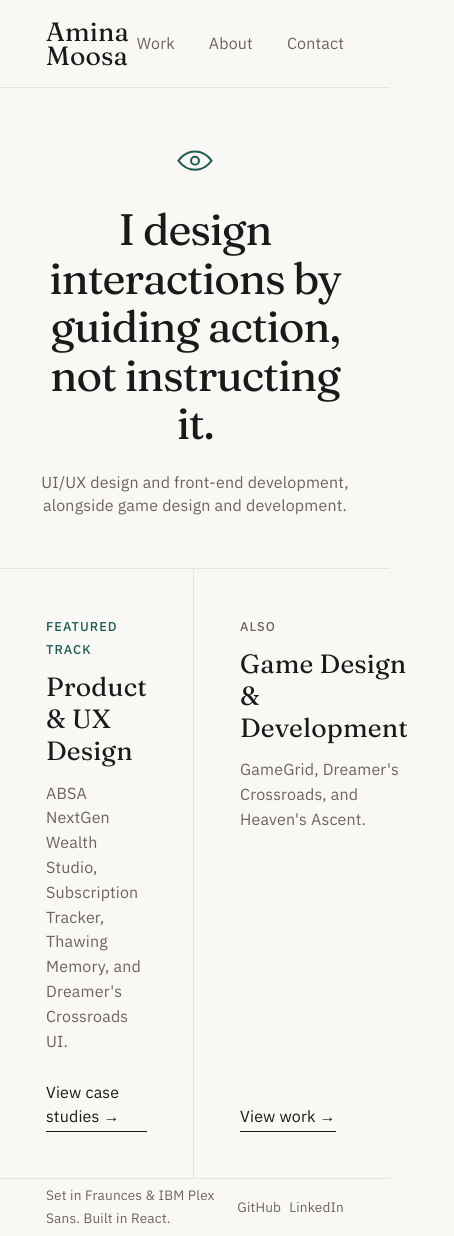
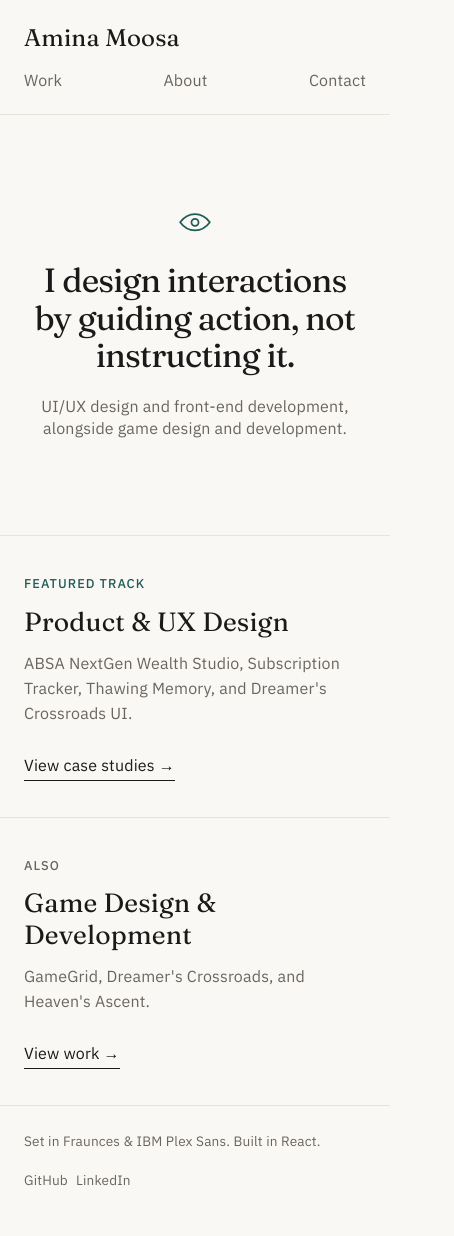
Before and after one commit to Wandering-Wind/wandering-wind.github.io, a React (Vite) app: page / in a window 390 px wide. Shown: the whole page, 454 px wide, since content can reach past the window. Built offline with nearby package versions, Linux system fonts and the light colour scheme.

Commit message:
Added responsiveness

```diff
--- a/src/styles/pages/LandingPage.css
+++ b/src/styles/pages/LandingPage.css
@@ -152,3 +152,106 @@
   white-space: nowrap;
   border: 0;
 }
+
+@media (max-width: 900px) {
+  .landing-header {
+    padding-inline: 32px;
+  }
+
+  .landing-hero {
+    min-height: 350px;
+    padding-inline: 32px;
+  }
+
+  .landing-hero h1 {
+    max-width: 680px;
+    font-size: 2.35rem;
+  }
+
+  .landing-track {
+    min-height: 280px;
+    padding: 36px 32px;
+  }
+
+  .landing-footer {
+    padding-inline: 32px;
+  }
+}
+
+@media (max-width: 700px) {
+  .landing-header {
+    min-height: auto;
+    align-items: flex-start;
+    flex-direction: column;
+    gap: 20px;
+    padding: 26px 24px 22px;
+  }
+
+  .landing-header__wordmark {
+    font-size: 1.5rem;
+  }
+
+  .landing-header nav {
+    width: 100%;
+    justify-content: space-between;
+    gap: 20px;
+  }
+
+  .landing-hero {
+    min-height: 420px;
+    padding: 58px 24px;
+  }
+
+  .landing-hero__icon {
+    width: 34px;
+    margin-bottom: 28px;
+  }
+
+  .landing-hero h1 {
+    max-width: 520px;
+    font-size: 2.1rem;
+    line-height: 1.12;
+  }
+
+  .landing-hero p {
+    max-width: 480px;
+    margin-top: 20px;
+  }
+
+  .landing-tracks {
+    grid-template-columns: 1fr;
+  }
+
+  .landing-track {
+    min-height: 270px;
+    padding: 36px 24px;
+  }
+
+  .landing-track:first-of-type {
+    border-right: 0;
+    border-bottom: 1px solid var(--color-border);
+  }
+
+  .landing-footer {
+    min-height: auto;
+    align-items: flex-start;
+    flex-direction: column;
+    gap: 16px;
+    padding: 24px;
+  }
+}
+
+@media (max-width: 380px) {
+  .landing-header nav {
+    gap: 14px;
+    font-size: 0.95rem;
+  }
+
+  .landing-hero h1 {
+    font-size: 1.85rem;
+  }
+
+  .landing-track h3 {
+    font-size: 1.5rem;
+  }
+}
```
